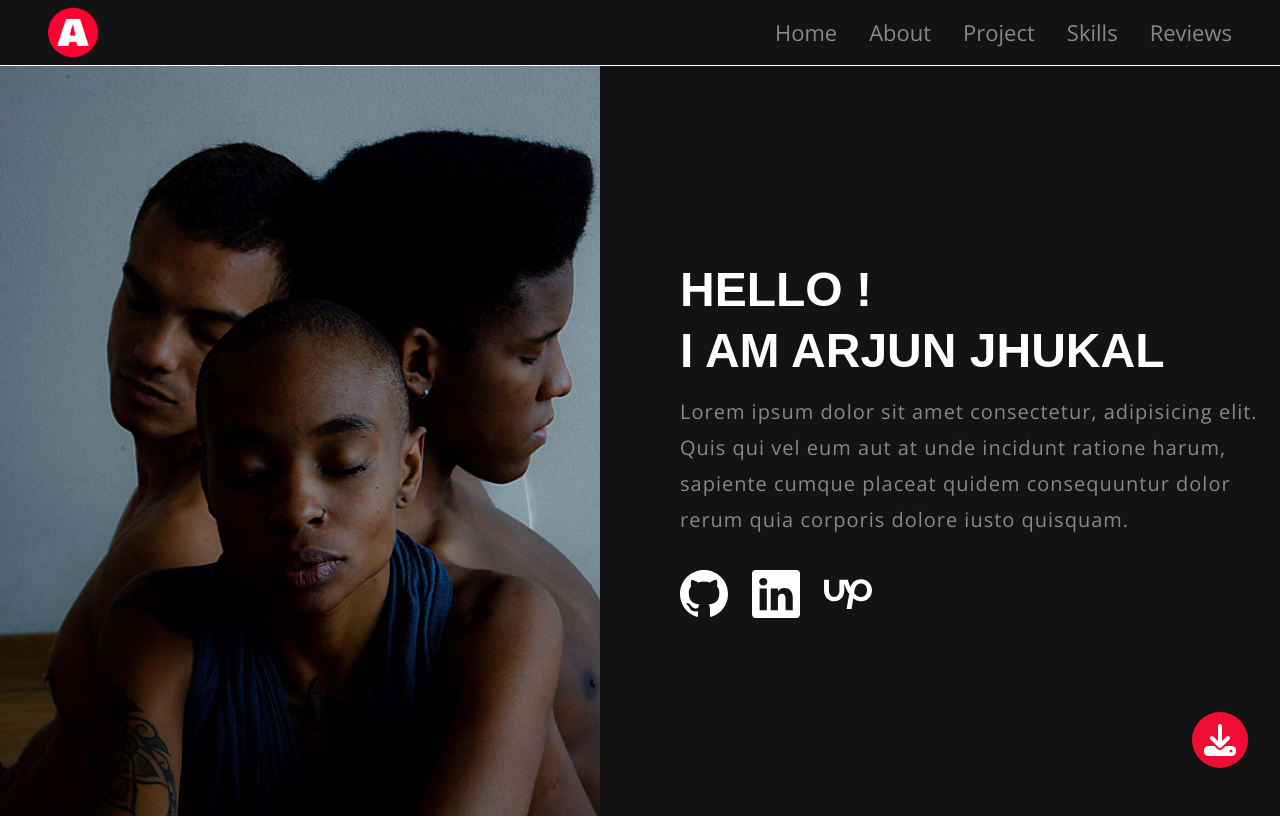
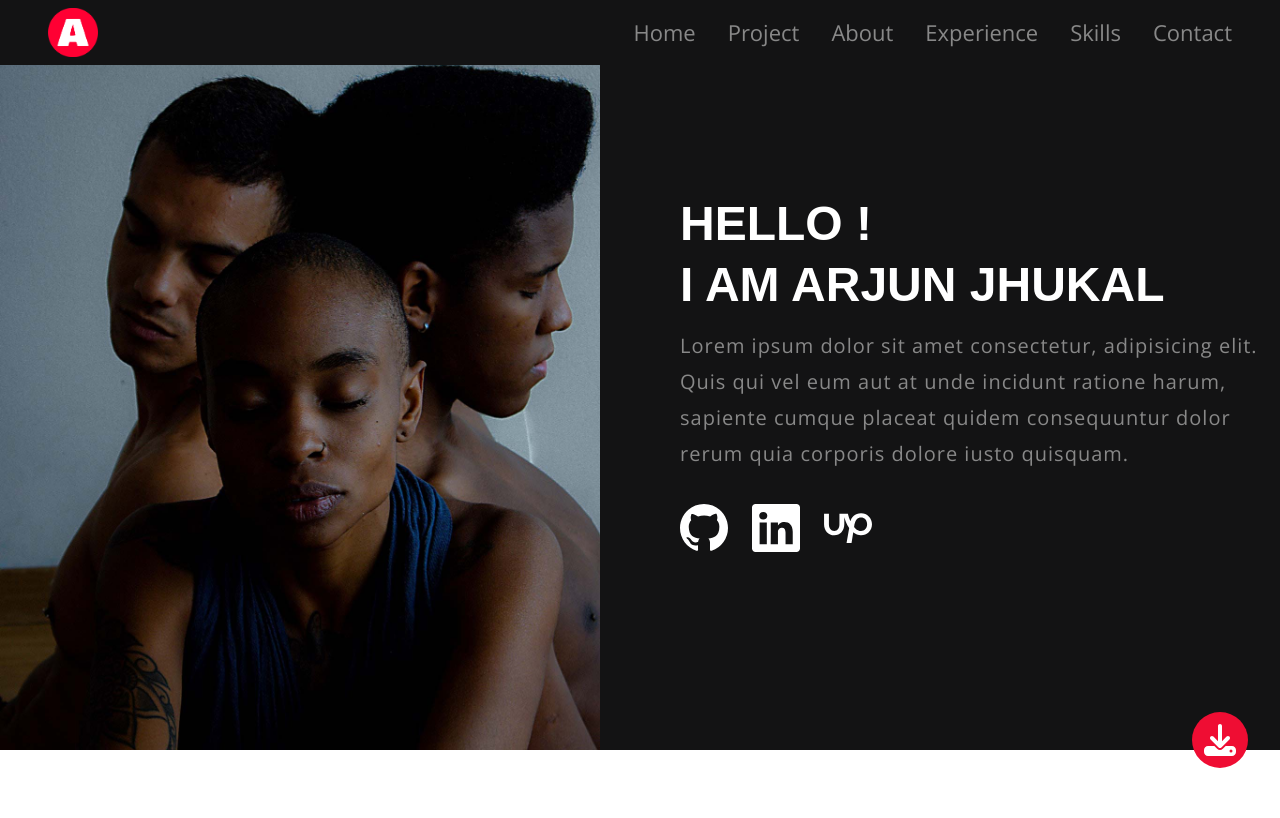
Before and after one commit to Arjun-Jhukal/arjun, a Next.js app: page / in a window 1280 px wide. Shown: the top 818 px of the page. Built offline with nearby package versions, Linux system fonts and the light colour scheme.

Commit message:
minor adjustment to the seo

```diff
--- a/src/app/globals.css
+++ b/src/app/globals.css
@@ -1,8 +1,11 @@
 @tailwind base;
 @tailwind components;
-
 @tailwind utilities;
 
+* {
+  scroll-behavior: smooth;
+  scroll-padding: 50px;
+}
 body {
   font-family: "Open Sans", sans-serif;
 }
--- a/src/app/layout.tsx
+++ b/src/app/layout.tsx
@@ -9,7 +9,10 @@ const openSans = Open_Sans({
 });
 
 export const metadata: Metadata = {
-  title: "Arjun Jhukal | Frontend Developer",
+  title: {
+    default: "Frontend Developer | Arjun Jhukal From Nepal",
+    template: "%s - Arjun Jhukal | Frontend Developer",
+  },
 
   description: "Hi I'm Arjun Jhukal, a software developer creating seamless and optimized web applications since 2020",
 
--- a/src/components/sections/about/index.tsx
+++ b/src/components/sections/about/index.tsx
@@ -4,7 +4,7 @@ import React from "react";
 
 export default function About() {
   return (
-    <section className="about section__gap">
+    <section className="about section__gap" id="about">
       <div className="container">
         <div className="lg:grid lg:grid-cols-8 lg:gap-12">
           <div className="col-span-4 text-center lg:order-1 mb-8 mb-lg-0">
--- a/src/components/sections/contact/index.tsx
+++ b/src/components/sections/contact/index.tsx
@@ -9,7 +9,7 @@ import LocationIcon from "@/Icons/Location";
 import UpworkIcon from "@/Icons/upwork";
 export default function Contact() {
   return (
-    <section className="contact ">
+    <section className="contact " id="contact">
       <div className="container">
         <div className="lg:grid grid-cols-2 lg:gap-12">
           <div className="col-span-1 mb-8">
--- a/src/components/sections/experience/index.tsx
+++ b/src/components/sections/experience/index.tsx
@@ -2,7 +2,7 @@ import "./experience.scss";
 
 export default function Experience() {
   return (
-    <section className="experience section__gap">
+    <section className="experience section__gap" id="experience">
       <div className="container">
         <div className="section__title hidden lg:block">
           <h2 className="uppercase pb-[60px] text-center">Education & Experience</h2>
--- a/src/components/sections/header/index.tsx
+++ b/src/components/sections/header/index.tsx
@@ -4,6 +4,7 @@ import "./header.scss";
 import Link from "next/link";
 import Image from "next/image";
 import CloseIcon from "@/Icons/Xmark";
+
 export default function Header() {
   const [menuActive, setMenuActive] = React.useState(false);
   const [showMobileMenu, setShowMobileMenu] = React.useState<boolean>(false);
@@ -26,7 +27,7 @@ export default function Header() {
     };
   }, []);
   return (
-    <header className="header bg-black-100">
+    <header className="header bg-black-100 fixed top-0 left-0 right-0 z-10">
       <div className="container">
         <div className="flex justify-between items-center py-4 md:py-0">
           <Link href={"/"}>
@@ -44,28 +45,34 @@ export default function Header() {
                 <button className="close__icon" onClick={handleMobileMenuChange}></button>
               </li>
               <li>
-                <Link href={"/"} className="text-black-300 text-[22px]  inline-block hover:text-primary">
+                <Link href={"/"} className="text-black-300 xl:text-[22px]  inline-block hover:text-primary">
                   Home
                 </Link>
               </li>
               <li>
-                <Link href={"/"} className="text-black-300 text-[22px]  inline-block hover:text-primary">
+                <Link href={"#projects"} className="text-black-300 xl:text-[22px]  inline-block hover:text-primary">
+                  Project
+                </Link>
+              </li>
+              <li>
+                <Link href={"#about"} className="text-black-300 xl:text-[22px]  inline-block hover:text-primary">
                   About
                 </Link>
               </li>
               <li>
-                <Link href={"/"} className="text-black-300 text-[22px]  inline-block hover:text-primary">
-                  Project
+                <Link href={"#experience"} className="text-black-300 xl:text-[22px]  inline-block hover:text-primary">
+                  Experience
                 </Link>
               </li>
+
               <li>
-                <Link href={"/"} className="text-black-300 text-[22px]  inline-block hover:text-primary">
+                <Link href={"#skills"} className="text-black-300 xl:text-[22px]  inline-block hover:text-primary">
                   Skills
                 </Link>
               </li>
               <li>
-                <Link href={"/"} className="text-black-300 text-[22px]  inline-block hover:text-primary">
-                  Reviews
+                <Link href={"#contact"} className="text-black-300 xl:text-[22px]  inline-block hover:text-primary">
+                  Contact
                 </Link>
               </li>
             </ul>
--- a/src/components/sections/recent-work/index.tsx
+++ b/src/components/sections/recent-work/index.tsx
@@ -62,7 +62,7 @@ export default function RecentWork() {
     },
   ];
   return (
-    <section className="recent_work section__gap">
+    <section className="recent_work section__gap" id="projects">
       <div className="section__title ">
         <h2 className="uppercase pb-[60px] text-center">Recent Works</h2>
       </div>
--- a/src/components/sections/sills/index.tsx
+++ b/src/components/sections/sills/index.tsx
@@ -42,7 +42,7 @@ export default function Skills() {
     },
   ];
   return (
-    <section className="skills section__gap bg-black-100">
+    <section className="skills section__gap bg-black-100" id="skills">
       <div className="container">
         <div className="section__title ">
           <h2 className="uppercase pb-[60px] ">Toolkit</h2>
```
